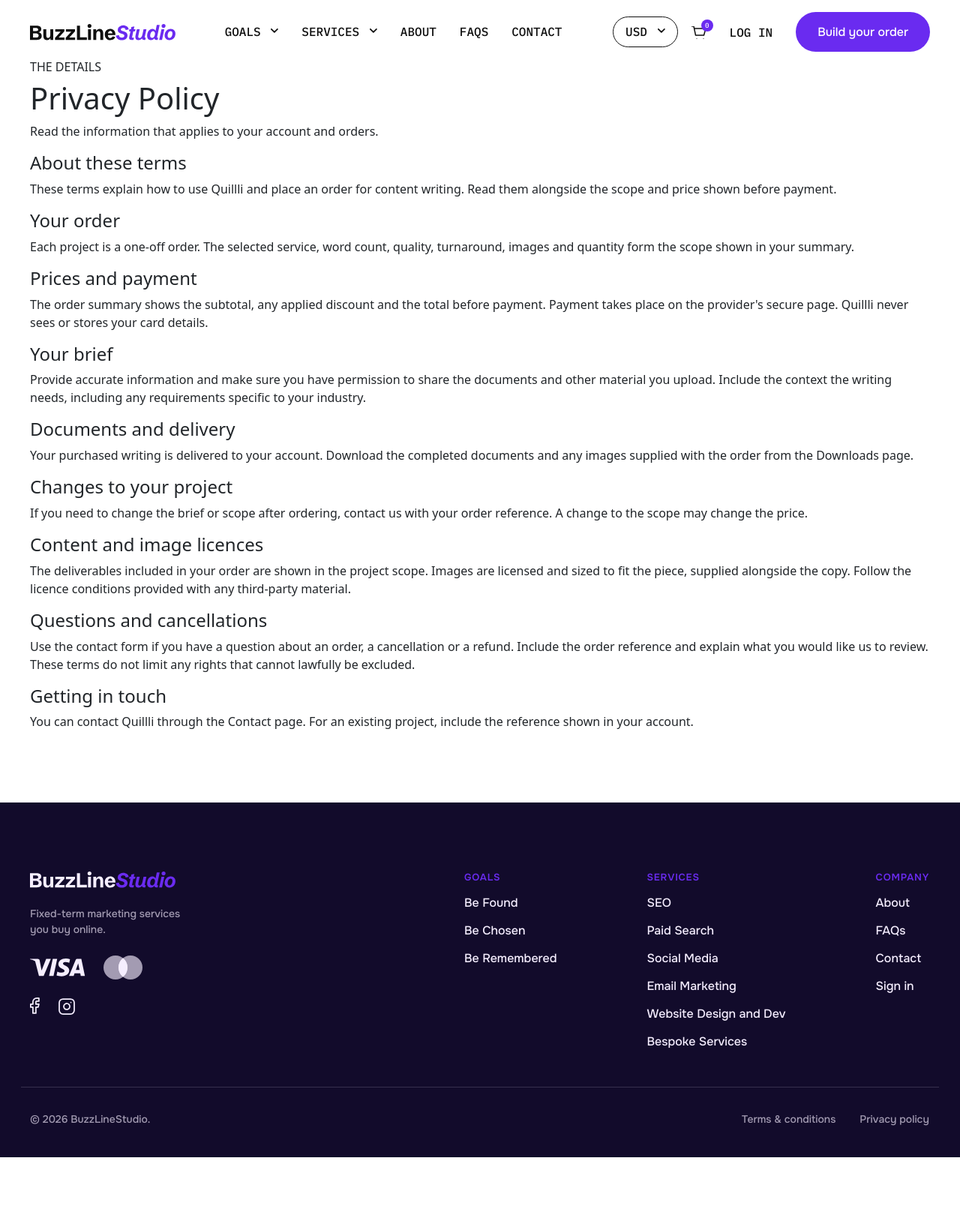
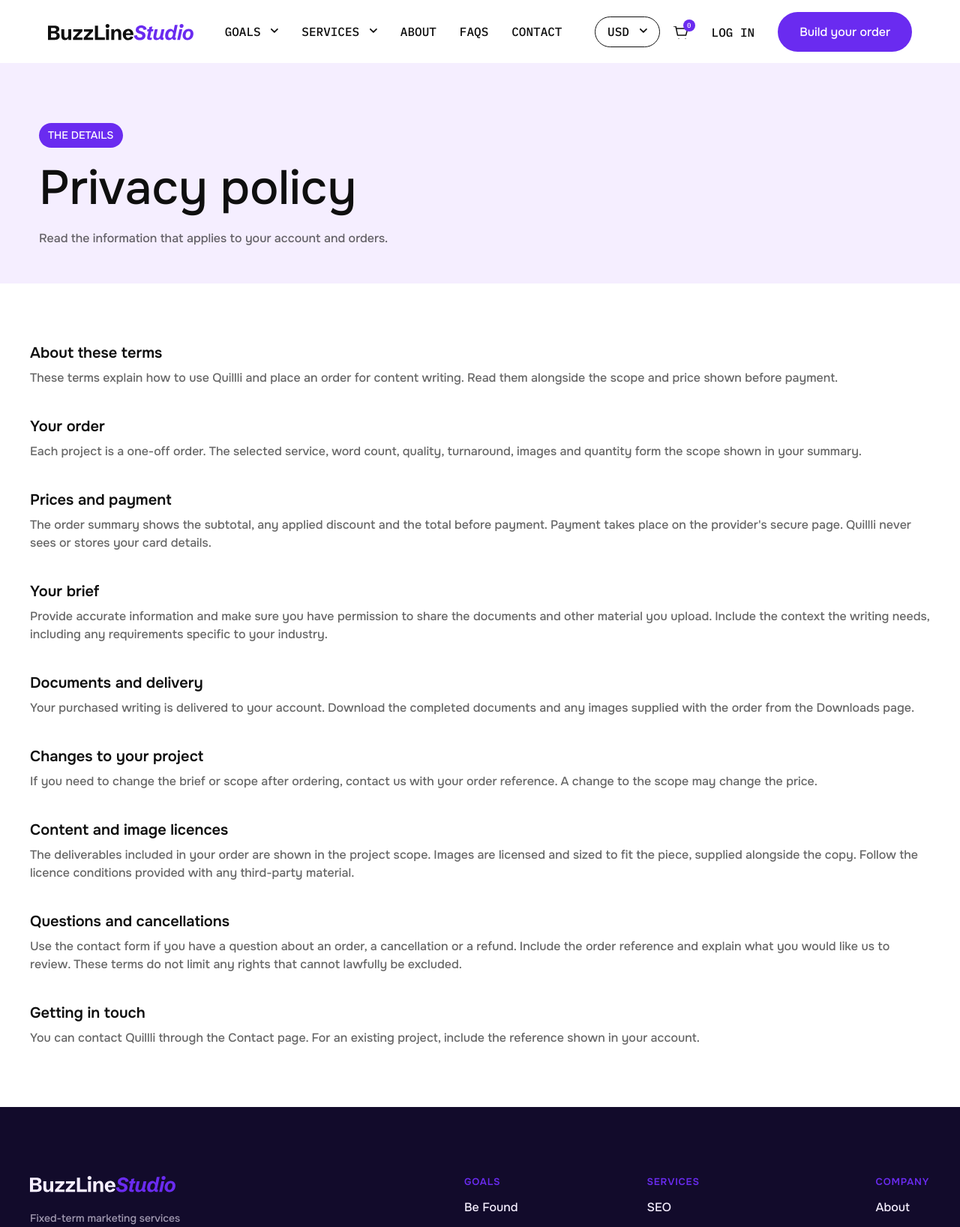
Before and after one commit to SupporthivesProjects/BuzzLineStudioHTML, a PHP site: page /pp.php in a window 1280 px wide. Shown: the top 1636 px of the page at 75% size. Before the commit the page ends 1543 px from the top, so only its background shows below. Run offline with PHP 8.4, Linux system fonts and the light colour scheme.

Commit message:
Update BuzzLineStudio

```diff
--- a/css/dev-alpha-style.css
+++ b/css/dev-alpha-style.css
@@ -223,6 +223,79 @@
         justify-content: flex-start;
         padding: 16px 0px;
     }
+}
+.navbar .container{
+    max-width: 1920px;
+    padding: 0px 64px !important;
+}
+/* ---------------------------tc------------------------------ */
+.tc-content-submain h4{
+    color: var(--brand-ink, #0F0F0F);
+    font-family: Onest;
+    font-size: 20px;
+    font-style: normal;
+    font-weight: 600;
+    line-height: 130%;
+}
+.tc-content-submain p{
+    color: var(--brand-ink-muted-64, rgba(15, 15, 15, 0.64));
+    font-family: Onest;
+    font-size: 16px;
+    font-style: normal;
+    font-weight: 500;
+    line-height: 150%; /* 24px */
+    margin-bottom: 40px;
+}
+.tc-content-top h6{
+    border-radius: var(--radius-full, 999px);
+    background: var(--brand-accent, #6A2BF0);
+    display: flex;
+    padding: 6px 12px;
+    align-items: flex-start;
+    color: var(--base-white, #FFF);
+    font-family: Onest;
+    font-size: 14px;
+    font-style: normal;
+    font-weight: 500;
+    line-height: 150%;
+    width: fit-content;
+    margin-bottom: 0px;
+}
+.tc-content-top h1{
+    color: var(--brand-ink, #0F0F0F);
+    font-family: Onest;
+    font-size: 64px;
+    font-style: normal;
+    font-weight: 500;
+    line-height: 120%;
+    margin-bottom: 0px;
+}
+.tc-content-top p{
+    color: var(--brand-ink-muted-64, rgba(15, 15, 15, 0.64));
+    font-family: Onest;
+    font-size: 16px;
+    font-style: normal;
+    font-weight: 500;
+    line-height: 150%;
+    margin-bottom: 0px;
+}
+.tc-content-top{
+    display: flex;
+    gap: 16px;
+    flex-direction: column;
+}
+.tc-section-top{
+    display: flex;
+    padding: 80px 0px 48px 0px;
+    flex-direction: column;
+    align-items: flex-start;
+    gap: 16px;
+    align-self: stretch;
+    background: var(--brand-lavender-soft, #F5EEFF);
+    margin-top: 84px;
+}
+.tc-content-submain p:last-child{
+    margin-bottom: 0px;
 }
 /* ----------------------footer--------------------------- */
 .footer{
--- a/pp.php
+++ b/pp.php
@@ -1,13 +1,17 @@
 <?php include 'includes/header.php'; ?>
+<section class="tc-section-top">
+    <div class="container">
+        <div class="tc-content-top">
+            <h6>THE DETAILS</h6>
+            <h1>Privacy policy</h1>
+            <p>Read the information that applies to your account and orders.</p>
+        </div>
+    </div>
+</section>
 <section class="tc-section">
     <div class="container p-0">
         <div class="col">
             <div class="tc-content-main">
-                <div class="tc-content-top">
-                    <h6>THE DETAILS</h6>
-                    <h1>Privacy Policy</h1>
-                    <p>Read the information that applies to your account and orders.</p>
-                </div>
                  <div class="tc-content-submain">
                     <h4>About these terms</h4>
                     <p>
```
Also changed, not shown: tc.php (+9 -5 lines), css/mainBase.css (line endings or trailing spaces).
